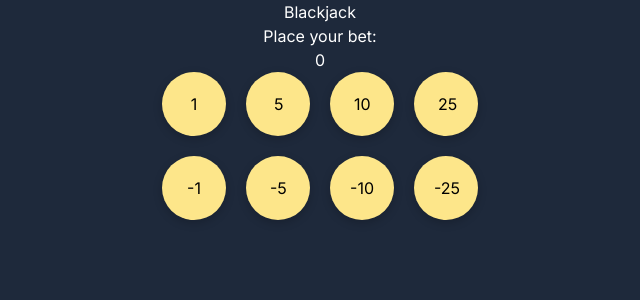
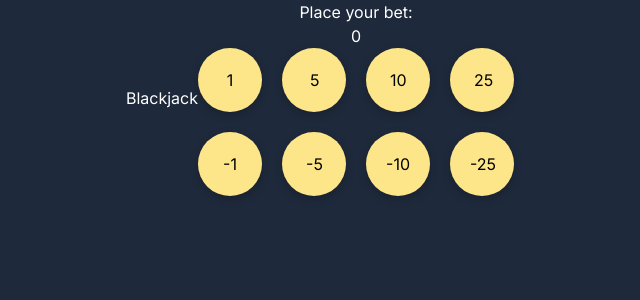
Before and after one commit to brandonmcconathy/blackjack-react, a Next.js app: page / in a window 1280 px wide. Shown: the top 300 px of the page, without its empty margins (320-960 px from the left). Built offline with nearby package versions, Linux system fonts and the light colour scheme.

Commit message:
Updated styles on homepage

```diff
--- a/src/app/page.tsx
+++ b/src/app/page.tsx
@@ -9,7 +9,7 @@
 
   if (stage == 'home') {
     return(
-      <main className="text-center">
+      <main className="flex justify-center items-center text-center">
         <h1>Blackjack</h1>
         <Bet />
       </main>
```
